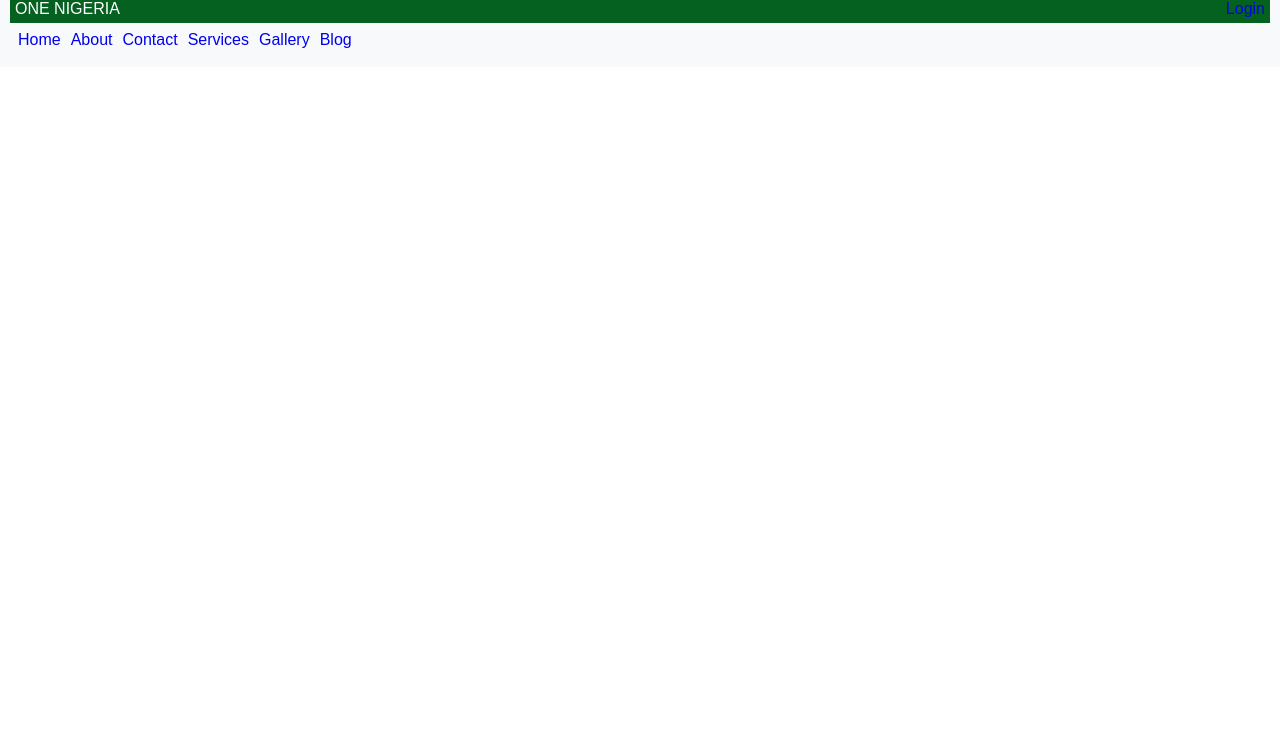
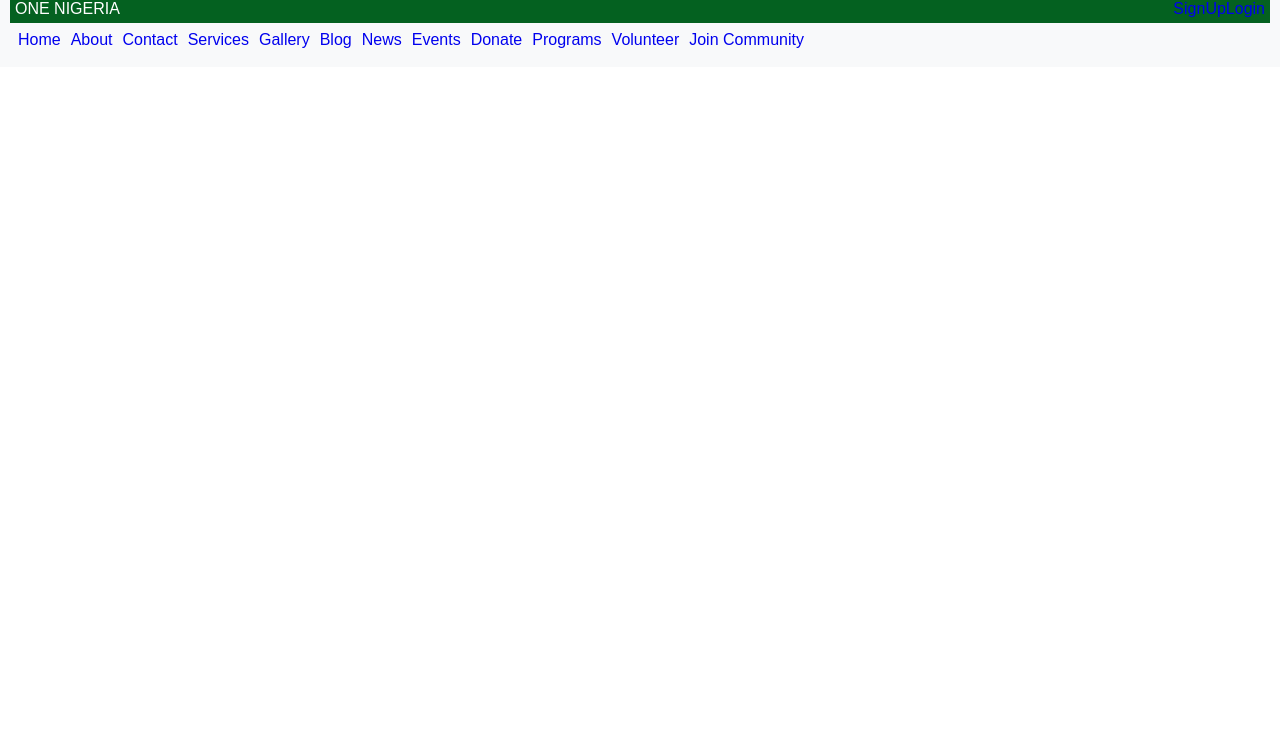
Before and after one commit to boyaye/Nigeriabeaureinvestigation, a plain HTML site: page index.html in a window 1280 px wide. Shown: the part 50-800 px from the top of the page. Drawn offline with Linux system fonts and the light colour scheme.

Commit message:
commit made to the file name

```diff
--- a/index.html
+++ b/index.html
@@ -11,7 +11,7 @@
         <div class="flag">
             <img src="./Your paragraph text (7).png" alt="Nigeria flag"><h4>An official website for the nigeria people</h4>
         </div>
-        <center><p>ONE NIGERIA</p> <a href="#">Login</a></center>
+        <center><p>ONE NIGERIA</p> <div class="join"><a href="#">SignUp</a><a href="#">Login</a></div></center>
         <nav class="optiondiv">
             <a href="#">Home</a>
             <a href="#">About</a>
@@ -19,6 +19,12 @@
             <a href="#">Services</a>
             <a href="#">Gallery</a>
             <a href="#">Blog</a>
+            <a href="#">News</a>
+            <a href="#">Events</a>
+            <a href="#">Donate</a>
+            <a href="#">Programs</a>
+            <a href="#">Volunteer</a>
+            <a href="#">Join Community</a>
 
       </nav>
     </header>
--- a/style.css
+++ b/style.css
@@ -44,6 +44,7 @@ gap: 10px;
 white-space: nowrap;
 overflow: scroll;
 padding: 8px;
+scrollbar-color: #f8f9fa #f8f9fa;
 }
 
 center{
```
